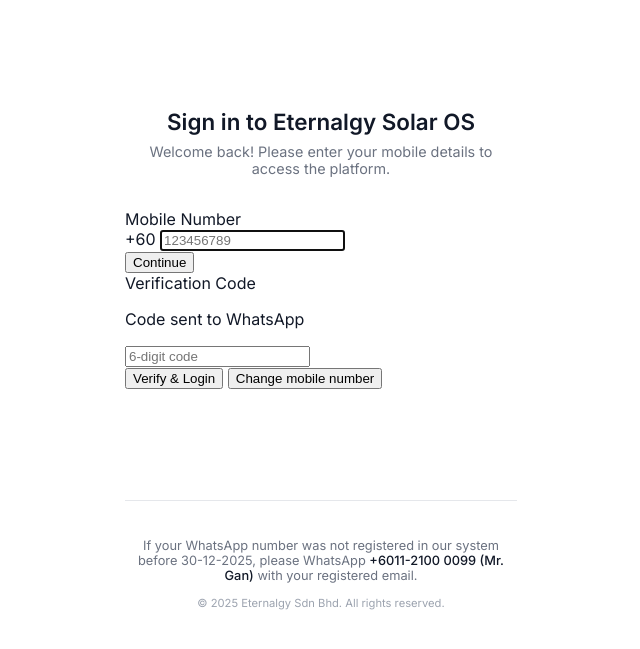
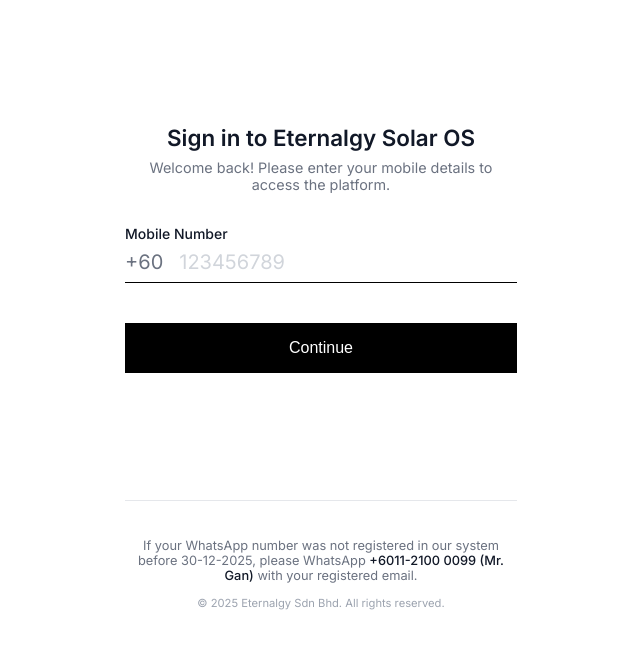
Before and after one commit to Zhihong0321/ee-auth, a website: page public/login.html in a window 1280 px wide. Shown: the part 139-788 px from the top of the page, without its empty margins (319-959 px from the left). Drawn offline with Linux system fonts and the light colour scheme.

Commit message:
Fix: Restore missing form styles in CSS

```diff
--- a/public/style.css
+++ b/public/style.css
@@ -3,7 +3,7 @@
     --text-primary: #111827;
     --text-secondary: #6b7280;
     --border-color: #e5e7eb;
-    --primary-color: #000000; /* Strict professional black/dark theme */
+    --primary-color: #000000;
     --primary-hover: #333333;
     --error-color: #ef4444;
     --success-color: #10b981;
@@ -19,8 +19,8 @@
     display: flex;
     justify-content: center;
     align-items: center;
-    height: 100vh; /* Fixed height */
-    overflow: hidden; /* Prevent scrolling */
+    height: 100vh;
+    overflow: hidden;
 }
 
 .main-container {
@@ -31,7 +31,7 @@
     display: flex;
     flex-direction: column;
     height: 100%;
-    justify-content: space-between; /* Spread header, content, footer */
+    justify-content: space-between;
 }
 
 /* Header */
@@ -62,7 +62,7 @@
     flex-grow: 1;
     display: flex;
     flex-direction: column;
-    justify-content: center; /* Center form vertically */
+    justify-content: center;
     padding: 2rem 0;
 }
 
@@ -84,7 +84,115 @@
     margin: 0;
 }
 
-/* ... existing step, form-group, input styles ... */
+/* Steps */
+.step {
+    display: none;
+    flex-direction: column;
+    gap: 1.5rem;
+    animation: fadeIn 0.3s ease-in-out;
+}
+
+.step.active {
+    display: flex;
+}
+
+@keyframes fadeIn {
+    from { opacity: 0; transform: translateY(10px); }
+    to { opacity: 1; transform: translateY(0); }
+}
+
+/* Forms */
+.form-group {
+    display: flex;
+    flex-direction: column;
+    gap: 0.5rem;
+}
+
+label {
+    font-size: 0.875rem;
+    font-weight: 500;
+    color: var(--text-primary);
+}
+
+.sub-label {
+    font-size: 0.85rem;
+    color: var(--text-secondary);
+    margin: 0;
+}
+
+.phone-input-wrapper, .input-wrapper {
+    display: flex;
+    align-items: center;
+    border-bottom: 1px solid var(--border-color);
+    transition: border-color 0.2s;
+    padding-bottom: 0.5rem;
+}
+
+.phone-input-wrapper:focus-within, .input-wrapper:focus-within {
+    border-bottom: 1px solid var(--primary-color);
+}
+
+.country-code {
+    font-size: 1.25rem;
+    font-weight: 400;
+    color: var(--text-secondary);
+    margin-right: 1rem;
+    user-select: none;
+}
+
+input {
+    border: none;
+    background: transparent;
+    font-size: 1.25rem;
+    color: var(--text-primary);
+    width: 100%;
+    outline: none;
+    padding: 0;
+    font-family: var(--font-family);
+}
+
+input::placeholder {
+    color: #d1d5db;
+}
+
+/* Buttons */
+.btn-primary {
+    background-color: var(--primary-color);
+    color: #fff;
+    border: none;
+    padding: 1rem;
+    font-size: 1rem;
+    font-weight: 500;
+    cursor: pointer;
+    width: 100%;
+    transition: background-color 0.2s;
+    border-radius: 0;
+    margin-top: 1rem;
+}
+
+.btn-primary:hover {
+    background-color: var(--primary-hover);
+}
+
+.btn-primary:disabled {
+    background-color: var(--text-secondary);
+    cursor: not-allowed;
+}
+
+.btn-text {
+    background: none;
+    border: none;
+    color: var(--text-secondary);
+    font-size: 0.875rem;
+    cursor: pointer;
+    text-decoration: underline;
+    margin-top: 0.5rem;
+    padding: 0.5rem;
+}
+
+.btn-text:hover {
+    color: var(--text-primary);
+}
 
 /* Footer */
 .auth-footer {
```
